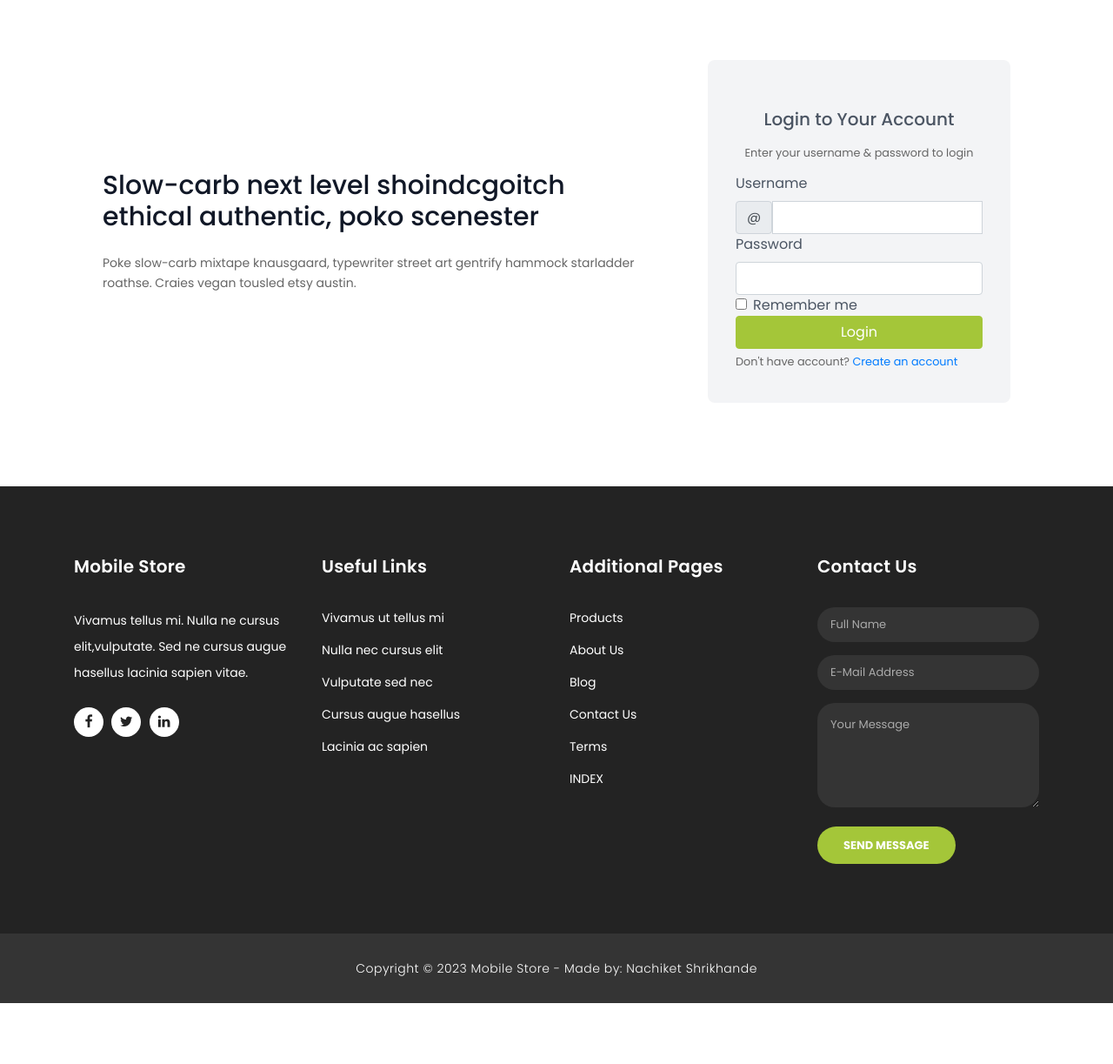
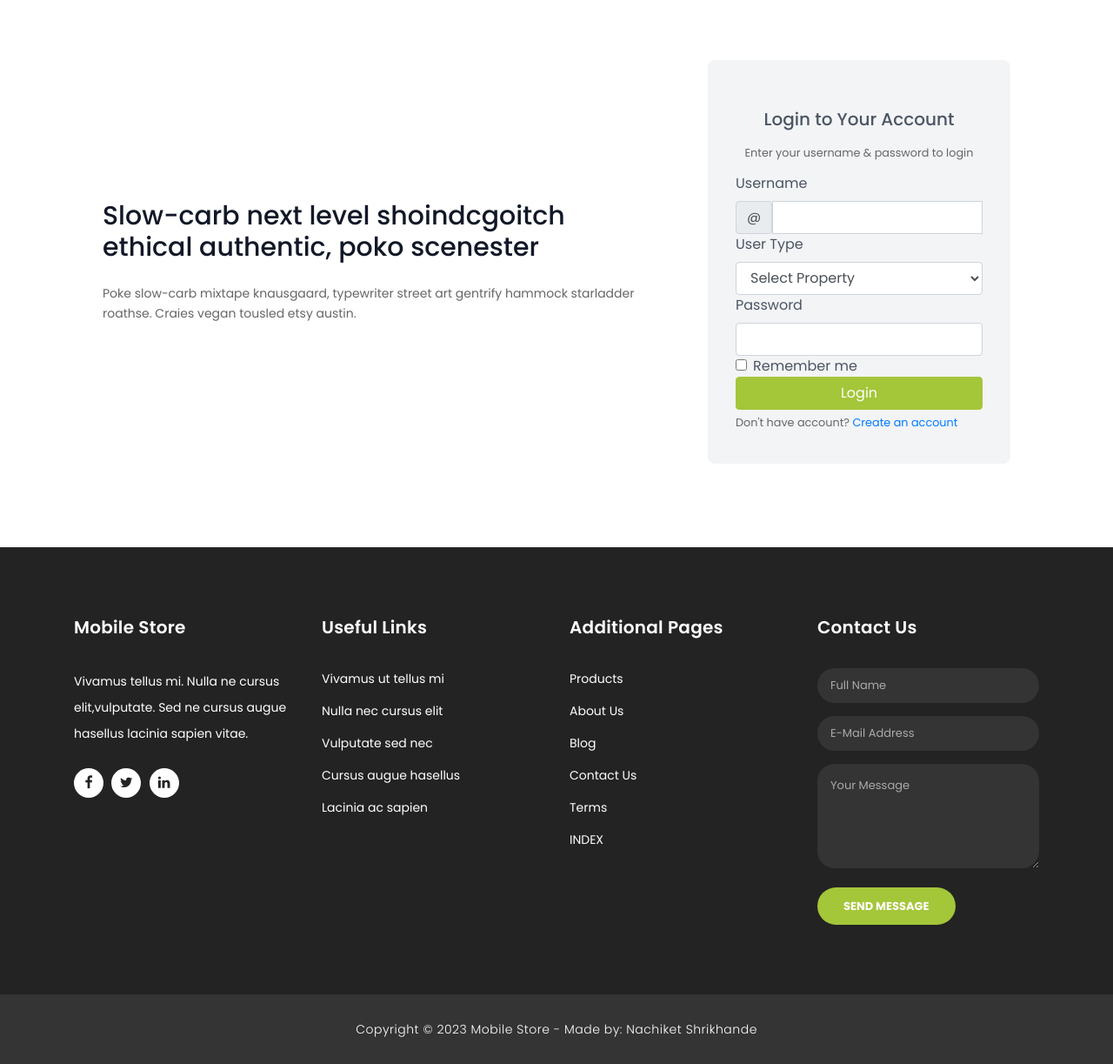
Before and after one commit to Nachiket216/Project, a PHP site: page /login.php in a window 1280 px wide. Shown: the part 537-1760 px from the top of the page at 87% size. Before the commit the page ends 1690 px from the top, so only its background shows below. Run offline with PHP 8.4, Linux system fonts and the light colour scheme.

Commit message:
Added user type input field in login.php

```diff
--- a/login.php
+++ b/login.php
@@ -64,6 +64,16 @@ include "admin/db.php"
         <div class="invalid-feedback">Please enter your username.</div>
       </div>
     </div>
+
+    <div class="col-12" >
+                      <label for="user_type" class="form-label">User Type</label>
+                        <select class="form-control" name="user_type" id="user_type">
+                          <option value="" selected="selected">Select Property</option>
+                          <option value="admin" >Admin</option>
+                          <option value="user" >User</option>
+                          <option value="seller" >Seller</option>
+                        </select>
+                    </div>
 
     <div class="col-12">
       <label for="password" class="form-label">Password</label>
```
